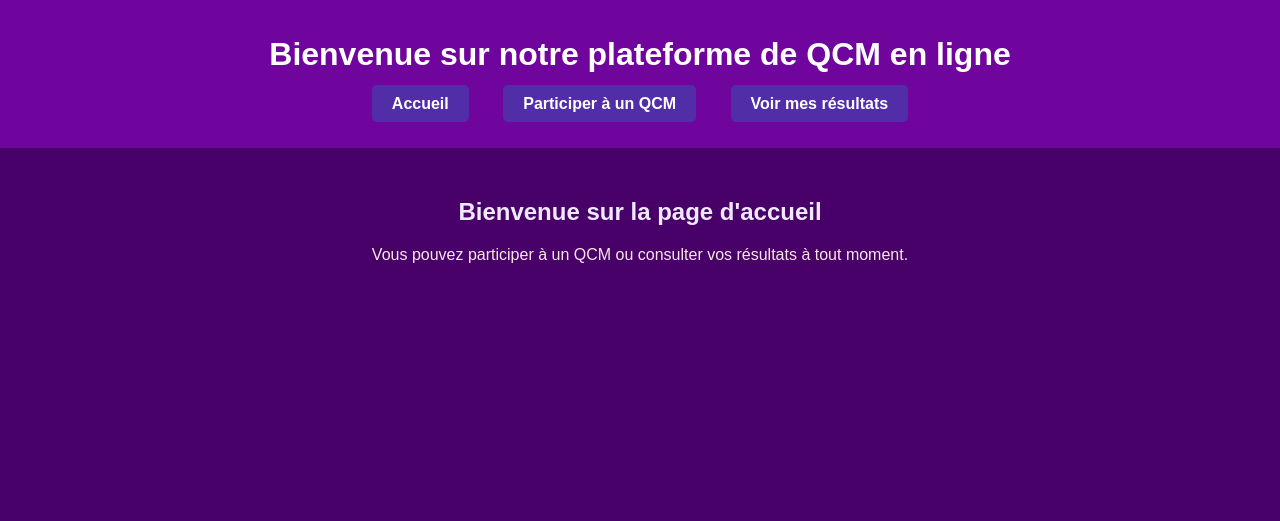
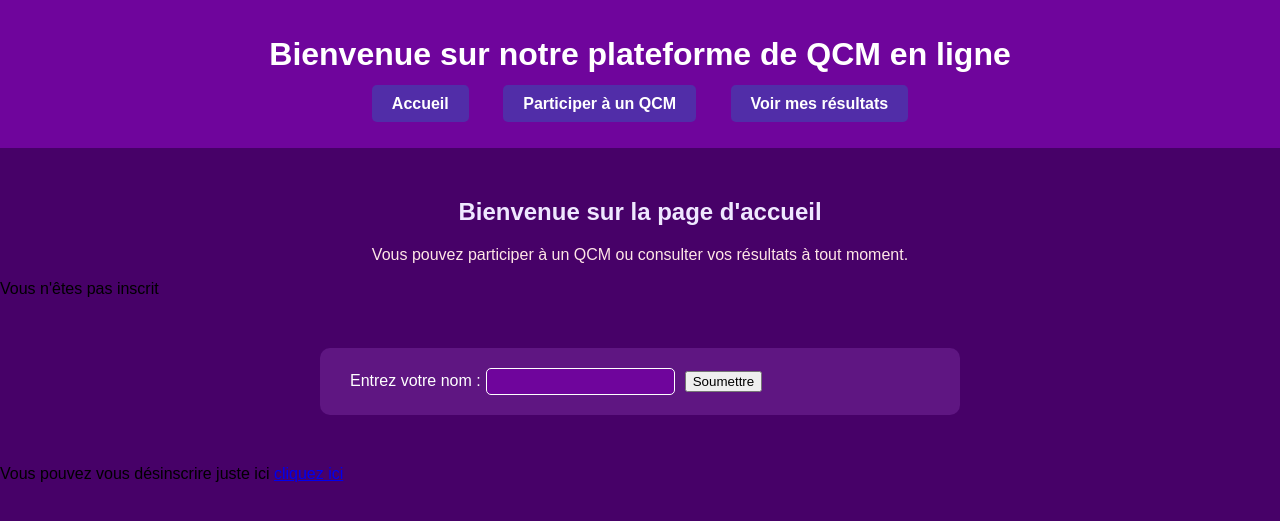
Before and after one commit to EnzoFamiliar-Marais/KAKOOKAHOOT, a PHP site: page / in a window 1280 px wide. Shown: the top 521 px of the page. Run offline with PHP 8.4, Linux system fonts and the light colour scheme.

Commit message:
gestion de l'inscription

```diff
--- a/Action/Reponses.php
+++ b/Action/Reponses.php
@@ -8,6 +8,9 @@
     <title>Résultats - QCM en Ligne</title>
     <link rel="stylesheet" href="../css/style.css">
 </head>
+
+
+
 </html>
 
 <?php
--- a/Action/Resultats.php
+++ b/Action/Resultats.php
@@ -7,7 +7,7 @@
     <link rel="stylesheet" href="../css/style.css">
 </head>
 <body>
-
+<?php include '../Templates/header.php'; ?>
 </body>
 <?php
 session_start(); // Démarrer la session
@@ -33,7 +33,7 @@ if ($name == 'Anonyme') {
 ?>
 
 <body>
-<?php include '../Templates/header.php'; ?>
+
     <div class="content">
         <h1 class="title">Vos résultats</h1>
         <p>Nom du joueur : <?php echo htmlspecialchars($name); ?></p>
--- a/index.php
+++ b/index.php
@@ -19,6 +19,37 @@
         <h2>Bienvenue sur la page d'accueil</h2>
         <p>Vous pouvez participer à un QCM ou consulter vos résultats à tout moment.</p>
     </div>
+    <?php
+    session_start();
+
+    if (isset($_GET['action']) && $_GET['action'] == 'logout') {
+        session_unset();
+        session_destroy();
+        header('Location: index.php');
+        exit();
+    }
+
+    if (isset($_SESSION['name'])) {
+        echo '<p>Vous êtes déjà inscrit !</p>';
+        echo '<p>Vous pouvez soit aller voir vos résultats, soit vous pouvez créer un nouveau QCM ou y participer.</p>';
+    } else {
+        echo '<p>Vous n\'êtes pas inscrit</p>';
+        echo '<form action="" method="post">';
+        echo '<label for="name">Entrez votre nom :</label>';
+        echo '<input type="text" id="name" name="name" required>';
+        echo '<button type="submit">Soumettre</button>';
+        echo '</form>';
+
+        if ($_SERVER['REQUEST_METHOD'] == 'POST' && isset($_POST['name'])) {
+            $_SESSION['name'] = htmlspecialchars($_POST['name']);
+            header('Location: index.php');
+            exit();
+        }
+    }
+
+    echo '<footer>Vous pouvez vous désinscrire juste ici <a href="./index.php?action=logout">cliquez ici</a></footer>';
+    ?>
+
 
 </body>
 </html>
```
Also changed, not shown: Action/Quiz.php (+9 -0 lines).
